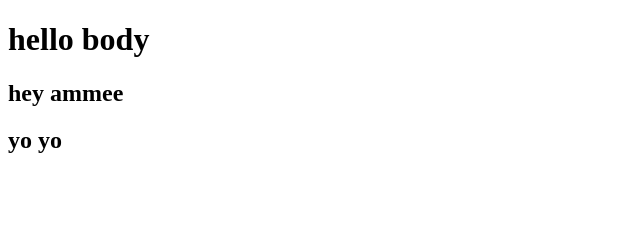
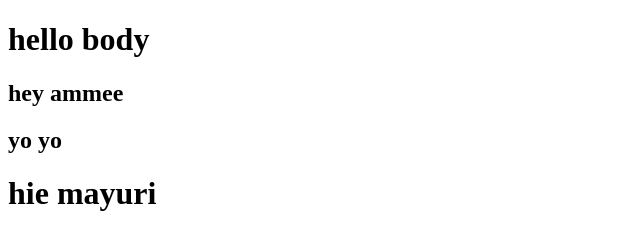
Before and after one commit to PreetiSingh13/MyGitProj, a plain HTML site: page index.html in a window 1280 px wide. Shown: the whole page, without its empty margins (0-640 px from the left). Drawn offline with Linux system fonts and the light colour scheme.

Commit message:
Update index.html

```diff
--- a/index.html
+++ b/index.html
@@ -7,5 +7,6 @@
         <h1>hello body</h1>
         <h2>hey ammee</h2>
         <h2>yo yo</h2>
+        <h1>hie mayuri</h1>
     </body>
 </html>
```
